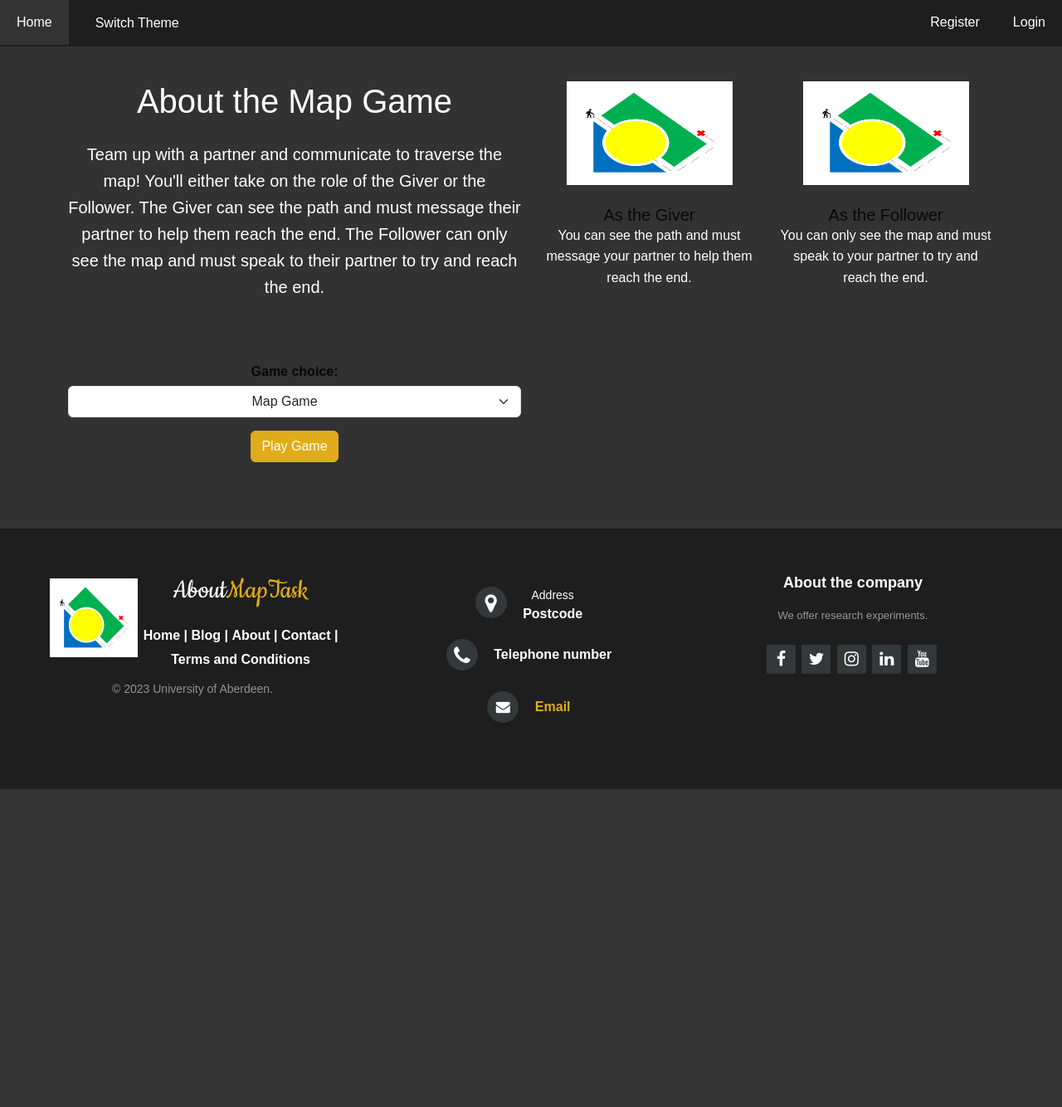
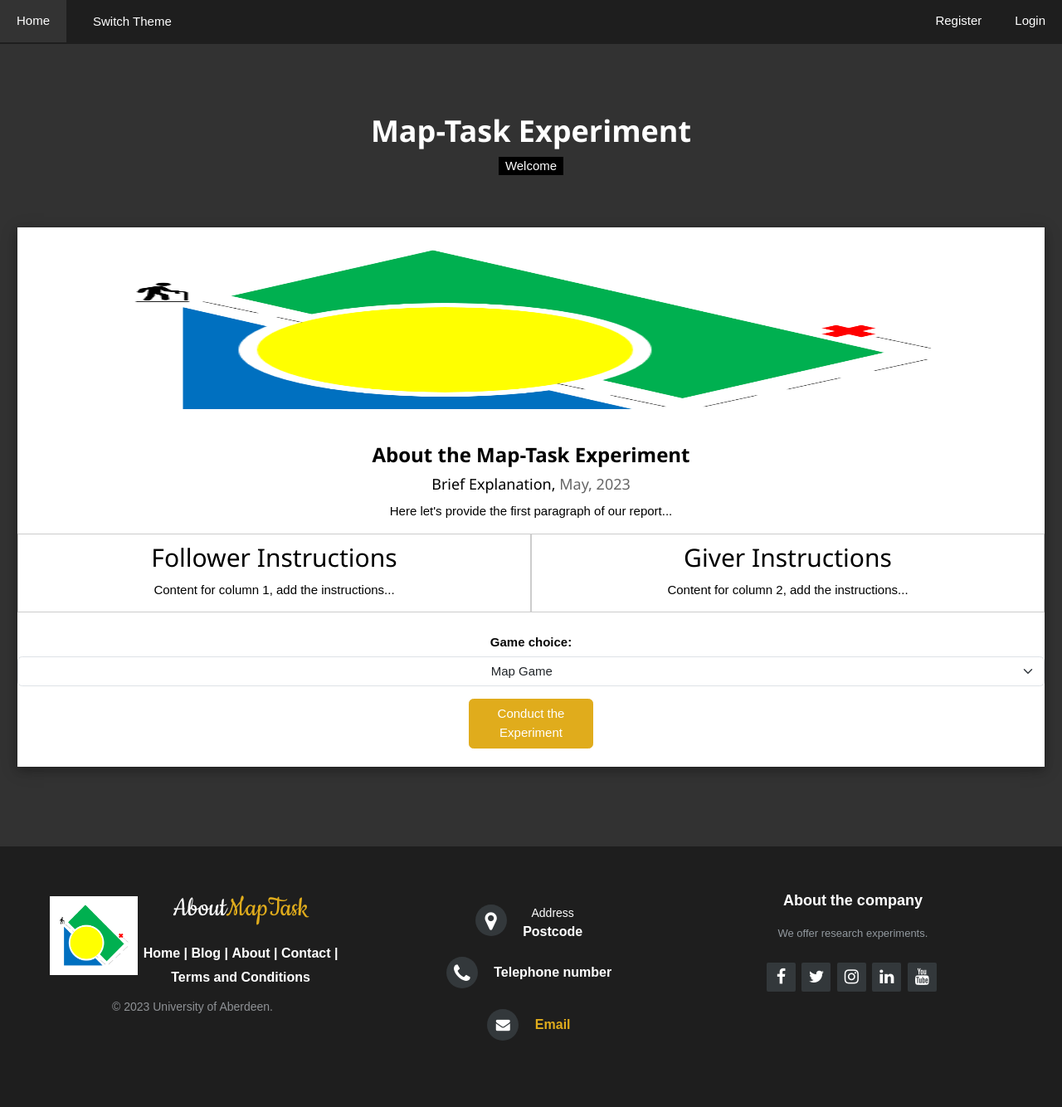
Before and after one commit to 12calert/Experiment.io, a Django app: page / in a window 1280 px wide. Shown: the whole page at 83% size. Before the commit the page ends 951 px from the top, so only its background shows below. Run offline with Django 3.2, Linux system fonts and the light colour scheme; some libraries are stand-ins or nearby versions.

Commit message:
homepage recreated

```diff
--- a/templates/home.html
+++ b/templates/home.html
@@ -1,57 +1,78 @@
-{% extends 'base.html' %}
-{% load static %}
-{% block title %}Home{% endblock %}
-{% block content %}
-<div class="container">
-    {% csrf_token %}
-    <div class="row">
-        <div class="col-md-6">
-            <h1 class="mb-4">About the Map Game</h1>
-            <p class="lead mb-5">Team up with a partner and communicate to traverse the map! You'll either take on the role of the Giver or the Follower. The Giver can see the path and must message their partner to help them reach the end. The Follower can only see the map and must speak to their partner to try and reach the end.</p>
+{% extends 'base.html' %} <!-- Extends the base.html template -->
+{% load static %} <!-- Loads the Django static files -->
+{% block title %}Home{% endblock %} <!-- Sets the title of the page to 'Home' -->
+{% block content %} <!-- Begins the content block -->
+<head>
+    <!-- Load the w3.css and Raleway font from external sources -->
+    <link rel="stylesheet" href="https://www.w3schools.com/w3css/4/w3.css">
+    <link rel="stylesheet" href="https://fonts.googleapis.com/css?family=Raleway">
+</head>
+{% csrf_token %} <!-- Include the CSRF token for security -->
+<!-- Header -->
+<body>
+    <!-- Container for centered content with a max-width of 1400px -->
+    <div class="w3-content" style="max-width:1400px">
+        <!-- Header -->
+        <header class="w3-container w3-center w3-padding-32">
+            <h1><b>Map-Task Experiment</b></h1>
+            <p><span class="w3-tag">Welcome</span></p>
+        </header>
+        <!-- Grid -->
+        <div class="w3-row w3-center">
+            <!-- Blog entry -->
+            <div class="w3-card-4 w3-margin w3-white w3-center">
+                <!-- Load the logo image from the static files -->
+                <img src="{% static 'images/logo.png' %}" width="80px" height="250px" alt="Nature" style="width:100%">
+                <div class="w3-container w3-center">
+                    <h3><b>About the Map-Task Experiment</b></h3>
+                    <h5>Brief Explanation, <span class="w3-opacity">May, 2023</span></h5>
+                </div>
+                <div class="w3-container">
+                    <!-- Add the first paragraph of the report -->
+                    <p>Here let's provide the first paragraph of our report...</p>
+                </div>
+                <!-- Equal-sized columns -->
+                <div class="w3-row">
+                    <div class="w3-col l6 m6 s12 w3-border">
+                        <!-- Column 1: Follower Instructions -->
+                        <div class="w3-container">
+                            <h2>Follower Instructions</h2>
+                            <p>Content for column 1, add the instructions...</p>
+                        </div>
+                    </div>
+                    <div class="w3-col l6 m6 s12 w3-border">
+                        <!-- Column 2: Giver Instructions -->
+                        <div class="w3-container">
+                            <h2>Giver Instructions</h2>
+                            <p>Content for column 2, add the instructions...</p>
+                        </div>
+                    </div>
+                </div>
+                <!-- Form for submitting game choice -->
                 <form method="POST">
                     {% csrf_token %}
                     {{ chooseGame.as_p }}
-                <button class="btn btn-primary" type="submit">Play Game</button>
+                    <button class="btn btn-primary" type="submit" style="width: 150px; height: 60px;">Conduct the Experiment</button>
                 </form>
-        </div>
-        <div class="col-md-6 ml-auto">
-            <div class="row">
-                <div class="col-md-6">
-                    <div class="cards mb-4">
-                        {% comment %} include another existing image when you have one, because otherwise testing fails {% endcomment %}
-                        <img src="{% static 'images/logo.png' %}" class="card-img-top" alt="Map from the instruction giver's point of view" style="height: 125px; width: 200px;">
-                    </div>
-                    <div class="text-center">
-                        <h5 class="card-title">As the Giver</h5>
-                        <p class="card-text">You can see the path and must message your partner to help them reach the end.</p>
-                    </div>
-                </div>
-                <div class="col-md-6">
-                    <div class="cards mb-4">
-                        {% comment %} include another existing image when you have one, because otherwise testing fails {% endcomment %}
-                        <img src="{% static 'images/logo.png' %}" class="card-img-top" alt="Map from the instruction follower's point of view" style="height: 125px; width: 200px;">
-                    </div>
-                    <div class="text-center">
-                        <h5 class="card-title">As the Follower</h5>
-                        <p class="card-text">You can only see the map and must speak to your partner to try and reach the end.</p>
+                <br>
             </div>
         </div>
     </div>
-        </div>
-    </div>
-</div>
+    <!-- End of equal-sized columns -->
+</body>
 {% endblock %}
-
 {% block javascript %}
 <script>
+    // Define a function to retrieve a cookie by name
     function getCookie(name) {
         let cookieValue = null;
         if (document.cookie && document.cookie !== '') {
           const cookies = document.cookie.split(';');
           for (let i = 0; i < cookies.length; i++) {
             const cookie = cookies[i].trim();
-            // Does this cookie string begin with the name we want?
+            // Check if the cookie's name matches the one we're looking for
             if (cookie.substring(0, name.length + 1) === (name + '=')) {
+              // Decode and return the cookie's value
               cookieValue = decodeURIComponent(cookie.substring(name.length + 1));
               break;
             }
@@ -59,12 +80,20 @@ function getCookie(name) {
         }
         return cookieValue;
       }
-$(document).ready(function(){
+
+      // When the document is ready, execute this code
+      $(document).ready(function() {
+        // Send a POST request to the server
         $.ajax({
-        type: 'POST',
-        url: "{% url 'set_screensize' %}",
-        headers: { "X-CSRFToken": getCookie("csrftoken") },
-        data: {"width":window.screen.width, "height": window.screen.height},
+          type: 'POST', // Set the HTTP request method
+          url: "{% url 'set_screensize' %}", // Specify the URL to send the request to
+          headers: {
+            "X-CSRFToken": getCookie("csrftoken") // Include the CSRF token in the request headers
+          },
+          data: {
+            "width": window.screen.width, // Include the screen width in the request data
+            "height": window.screen.height // Include the screen height in the request data
+          },
         })
       });
 </script>
```
Lines whose indentation alone changed are shown as unchanged.
